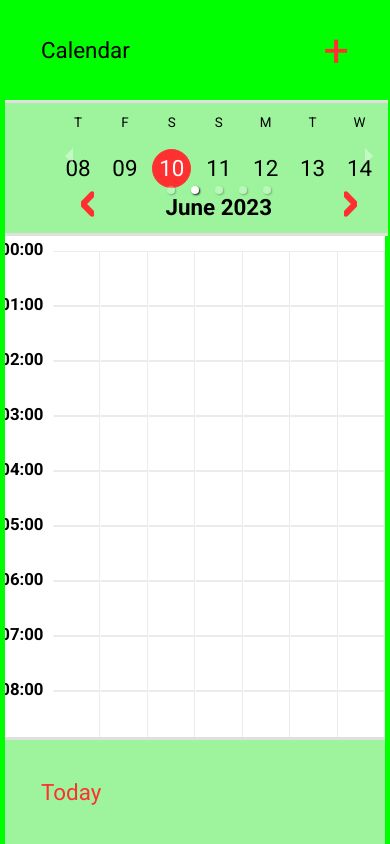
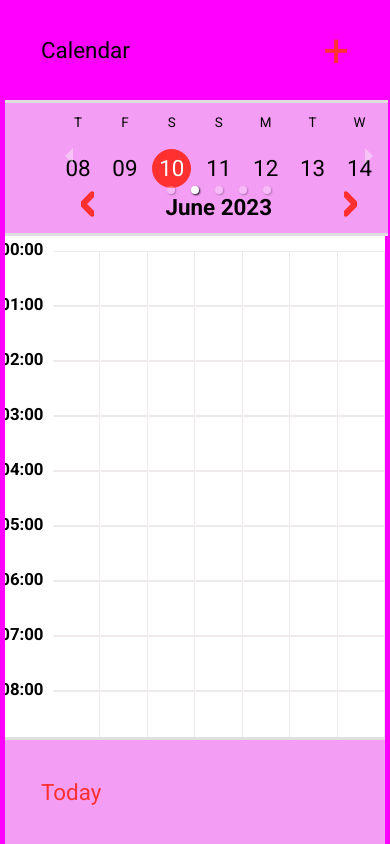
Before and after one commit to pirogHub/calendar, a React (Create React App) app: page / in a window 390 px wide. Built offline with nearby package versions, Linux system fonts and the light colour scheme.

Commit message:
fix rems4

```diff
--- a/src/index.css
+++ b/src/index.css
@@ -12,30 +12,30 @@ button {
 
 html {
     font-size: 14px;
-    background-color: #f0f;
+    background-color: #00f;
 
     @media all and (max-width: 600px) {
         font-size: 90%;
-        background-color: #ff0;
+        background-color: #0f0;
     }
 
     @media all and (max-width: 500px) {
         font-size: 80%;
-        background-color: #f00;
+        background-color: #0ff;
     }
 
     @media all and (max-width: 400px) {
         font-size: 75%;
-        background-color: #00f;
+        background-color: #f00;
     }
 
     @media all and (max-width: 390px) {
         font-size: 70%;
-        background-color: #0f0;
+        background-color: #f0f;
     }
 
     @media all and (max-width: 330px) {
         font-size: 50%;
-        background-color: #f0f;
+        background-color: #72d867;
     }
 }
```
